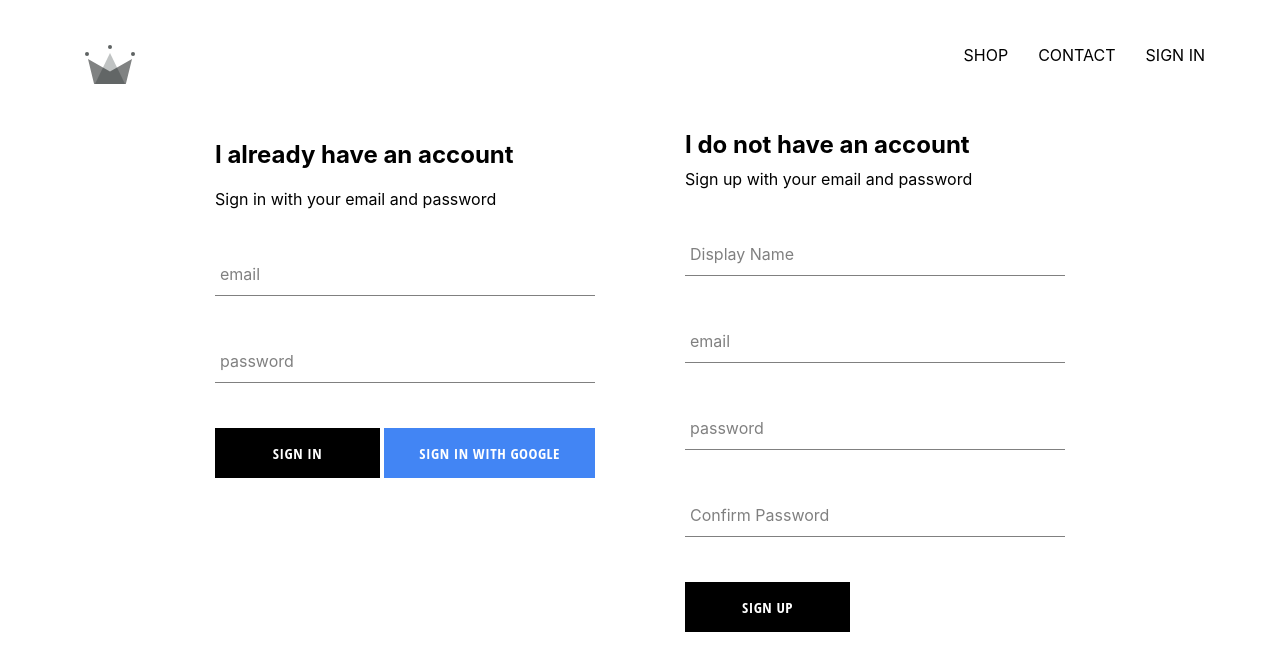
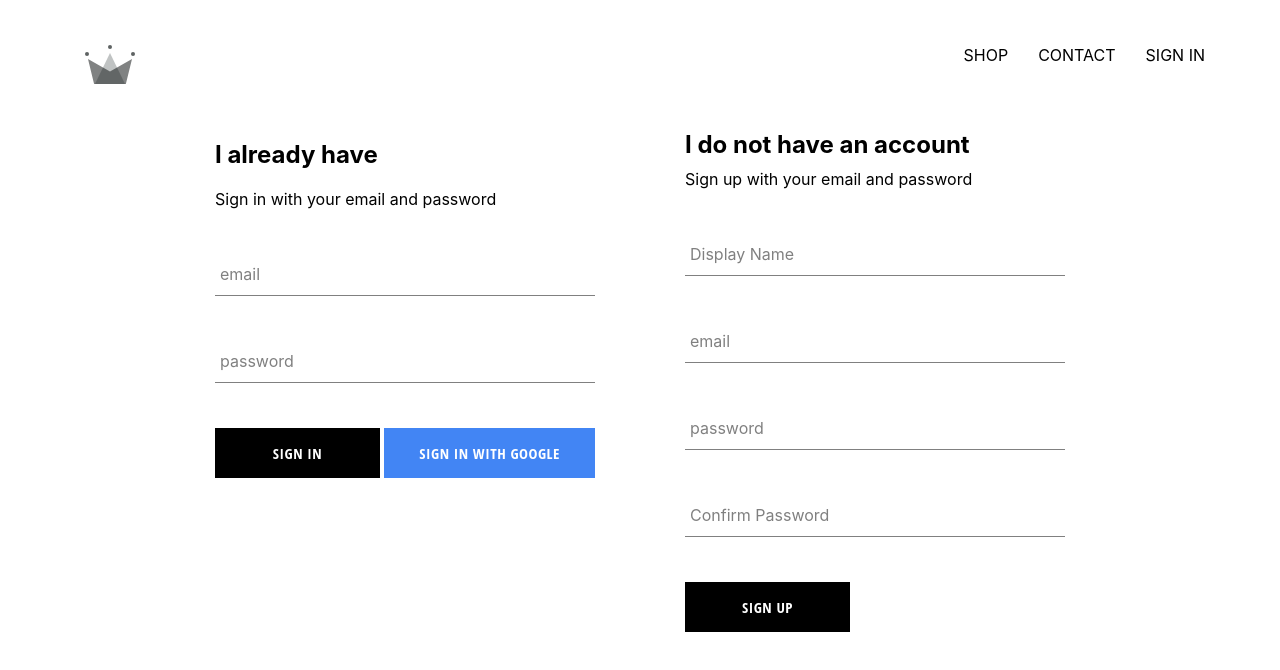
Before and after one commit to talk2coded/shop-app, a React (Create React App) app: page /signin in a window 1280 px wide. Shown: the top 670 px of the page. Built offline with nearby package versions, Linux system fonts and the light colour scheme; no server answers.

Commit message:
fixed a bug

```diff
--- a/package.json
+++ b/package.json
@@ -4,11 +4,11 @@
   "private": true,
   "dependencies": {
     "firebase": "^7.2.1",
-    "node-sass": "^4.13.0",
+    "node-sass": "^4.13.1",
     "react": "^16.11.0",
     "react-dom": "^16.11.0",
     "react-router-dom": "^5.1.2",
-    "react-scripts": "3.1.1"
+    "react-scripts": "^3.4.0"
   },
   "scripts": {
     "start": "react-scripts start",
--- a/src/components/sign-in/sign-in.component.jsx
+++ b/src/components/sign-in/sign-in.component.jsx
@@ -44,7 +44,7 @@ class SignIn extends React.Component{
     render() {
         return(
             <div className='sign-in'>
-                <h2>I already have an account</h2>
+                <h2>I already have</h2>
                 <span>Sign in with your email and password</span>
                 <form onSubmit={this.handleSubmit}>
                     <FormInput name='email'  label="email" value={this.state.email}  required  handleChange={this.handleChange} />
```
Also changed, not shown: 1 other file (tests, documents, lock files or other folders).
